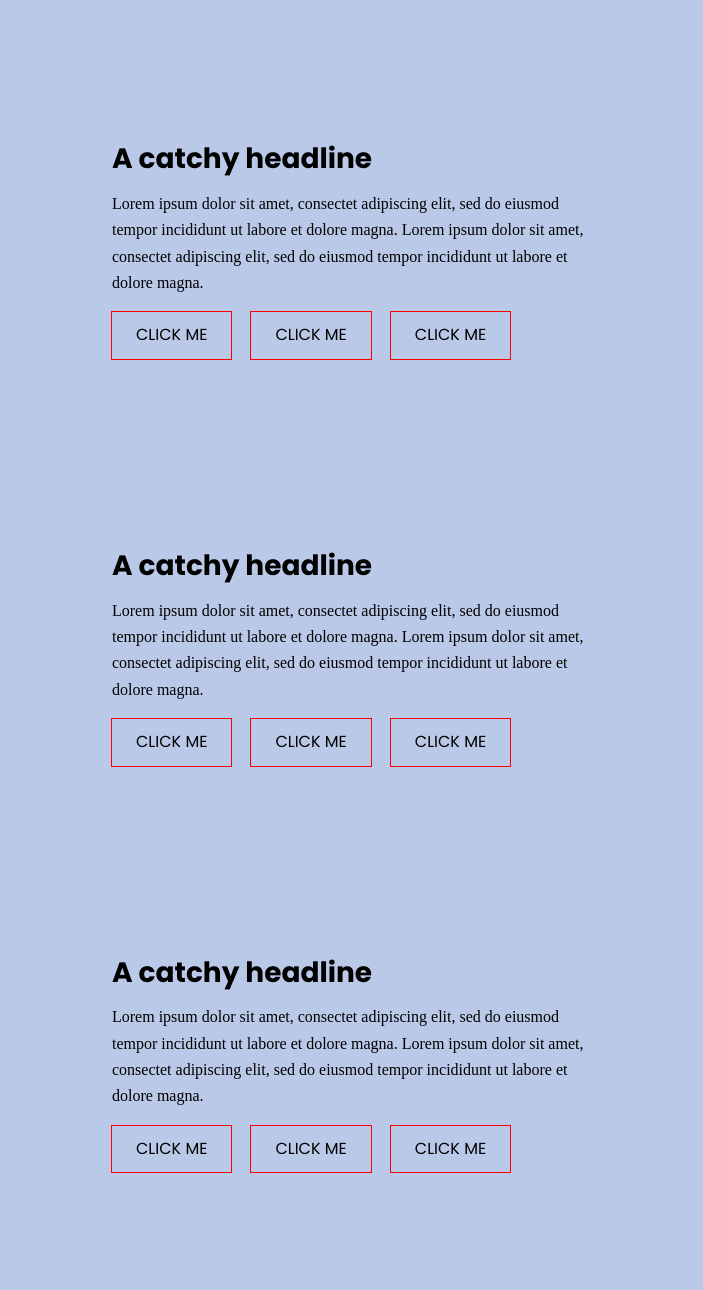
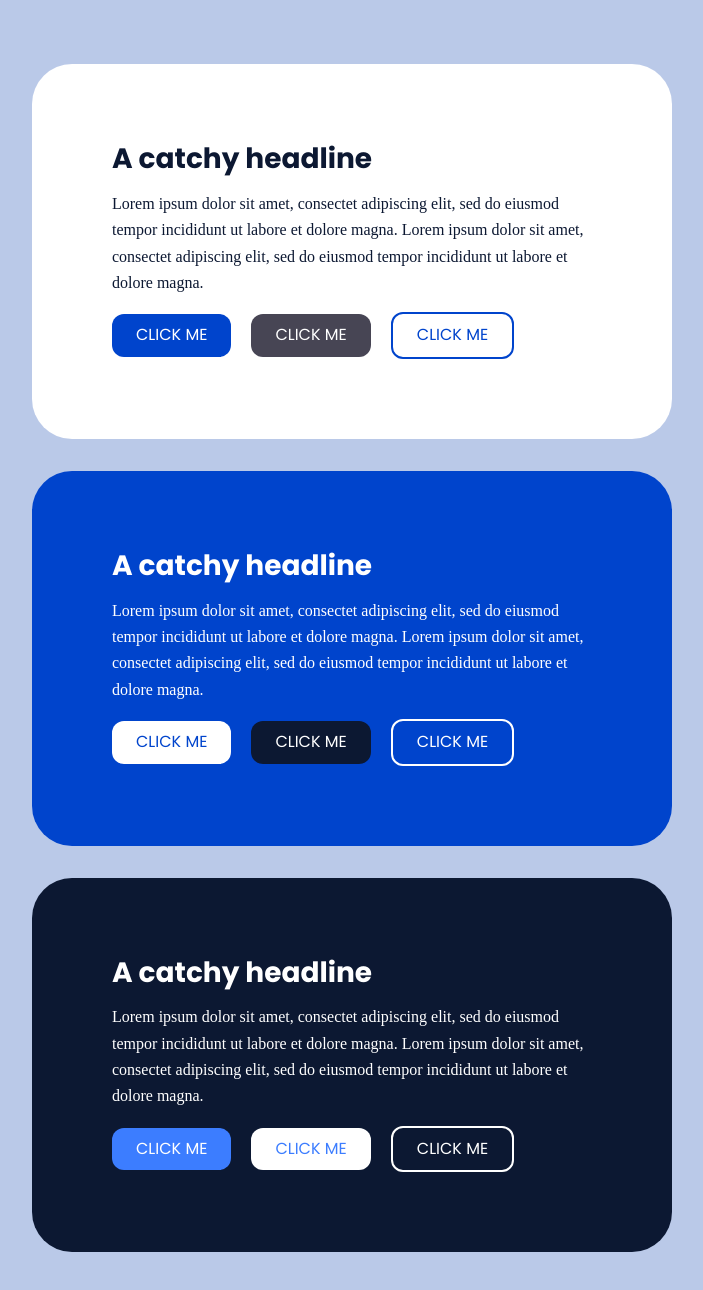
Before and after one commit to MHA2001/practice-callToAction, a plain HTML site: page index.html in a window 1280 px wide. Shown: the whole page, without its empty margins (288-991 px from the left). Drawn offline with Linux system fonts and the light colour scheme.

Commit message:
feat(style): adding theme: light, dark and accent

```diff
--- a/style.css
+++ b/style.css
@@ -106,6 +106,10 @@ main {
 
 .cta {
 	padding: 5rem;
+	background-color: white; /* must changed */
+	border-radius: 2.5rem;
+	background-color: var(--bg);
+	color: var(--fg);
 }
 
 .cta-title {
@@ -114,15 +118,105 @@ main {
 	font-size: var(--fs-large);
 }
 
+.bg-light {
+	--bg: var(--clr-neutral-100);
+	--fg: var(--clr-primary-500);
+
+	--clr-btn-primary-fg: var(--clr-neutral-100);
+	--clr-btn-primary-bg: var(--clr-primary-400);
+	--clr-btn-primary-fg-hover: var(--clr-neutral-100);
+	--clr-btn-primary-bg-hover: var(--clr-primary-300);
+
+	--clr-btn-secondary-fg: var(--clr-neutral-100);
+	--clr-btn-secondary-bg: var(--clr-neutral-400);
+	--clr-btn-secondary-fg-hover: var(--clr-neutral-100);
+	--clr-btn-secondary-bg-hover: var(--clr-primary-500);
+
+	--clr-btn-outline-fg: var(--clr-primary-400);
+	--clr-btn-outline-fg-hover: var(--clr-neutral-100);
+	--clr-btn-outline-bg-hover: var(--clr-primary-400);
+}
+
+.bg-dark {
+	--bg: var(--clr-primary-500);
+	--fg: var(--clr-neutral-100);
+
+	--clr-btn-primary-fg: var(--clr-neutral-100);
+	--clr-btn-primary-bg: var(--clr-primary-300);
+	--clr-btn-primary-fg-hover: var(--clr-neutral-100);
+	--clr-btn-primary-bg-hover: var(--clr-primary-400);
+
+	--clr-btn-secondary-fg: var(--clr-primary-300);
+	--clr-btn-secondary-bg: var(--clr-neutral-100);
+	--clr-btn-secondary-fg-hover: var(--clr-neutral-100);
+	--clr-btn-secondary-bg-hover: var(--clr-neutral-400);
+
+	--clr-btn-outline-fg: var(--clr-neutral-100);
+	--clr-btn-outline-fg-hover: var(--clr-primary-500);
+	--clr-btn-outline-bg-hover: var(--clr-neutral-100);
+}
+
+.bg-accent {
+	--bg: var(--clr-primary-400);
+	--fg: var(--clr-neutral-100);
+
+	--clr-btn-primary-fg: var(--clr-primary-400);
+	--clr-btn-primary-bg: var(--clr-neutral-100);
+	--clr-btn-primary-fg-hover: var(--clr-neutral-100);
+	--clr-btn-primary-bg-hover: var(--clr-primary-300);
+
+	--clr-btn-secondary-fg: var(--clr-neutral-100);
+	--clr-btn-secondary-bg: var(--clr-primary-500);
+	--clr-btn-secondary-fg-hover: var(--clr-neutral-100);
+	--clr-btn-secondary-bg-hover: var(--clr-neutral-400);
+
+	--clr-btn-outline-fg: var(--clr-neutral-100);
+	--clr-btn-outline-fg-hover: var(--clr-primary-400);
+	--clr-btn-outline-bg-hover: var(--clr-neutral-100);
+}
+
 .btn {
 	font-family: var(--ff-accent);
 	text-transform: uppercase;
 	color: inherit;
 
 	display: inline-block;
-	padding: 0.625rem 1.5rem;
-	outline: 1px red solid;
+	padding: 0.5rem 1.5rem;
+
+	border-radius: 0.75rem;
 }
+
+.btn-primary {
+	background-color: var(--clr-btn-primary-bg);
+	color: var(--clr-btn-primary-fg);
+}
+
+.btn-primary:hover {
+	background-color: var(--clr-btn-primary-bg-hover);
+	color: var(--clr-btn-primary-fg-hover);
+}
+
+.btn-secondary {
+	background-color: var(--clr-btn-secondary-bg);
+	color: var(--clr-btn-secondary-fg);
+}
+
+.btn-secondary:hover {
+	background-color: var(--clr-btn-secondary-bg-hover);
+	color: var(--clr-btn-secondary-fg-hover);
+}
+
+.btn-outline {
+	color: var(--clr-btn-outline-fg);
+	border: 2px solid var(--clr-btn-outline-fg);
+}
+
+.btn-outline:hover {
+	color: var(--clr-btn-outline-fg-hover);
+	/* border: none; */
+	background-color: var(--clr-btn-outline-bg-hover);
+}
+
 .btn:not(:first-child) {
 	margin-left: 1rem;
 }
```
